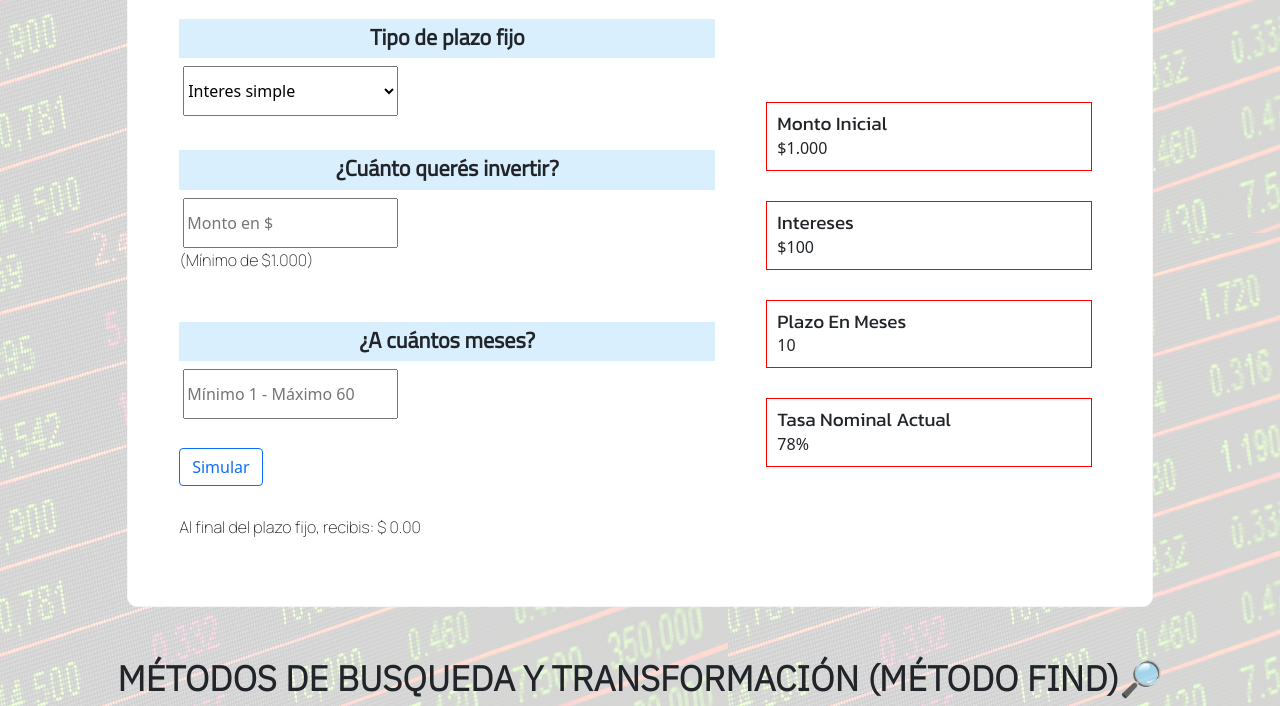
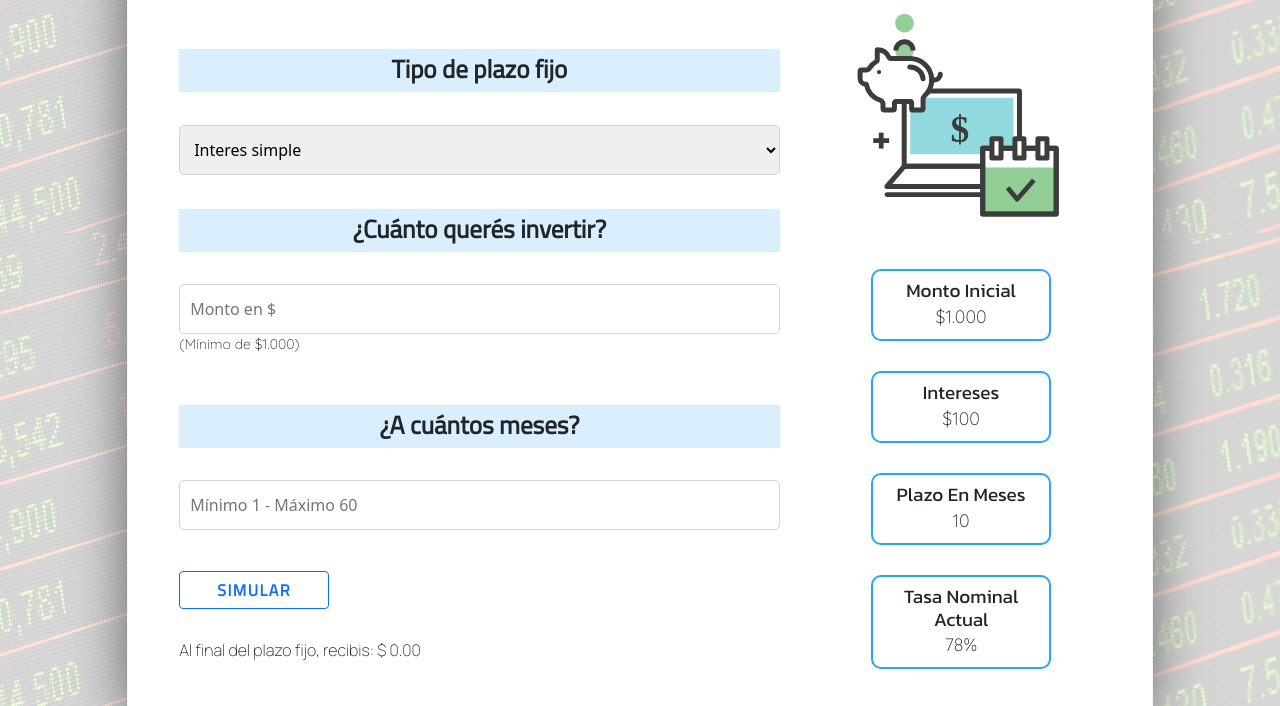
Before and after one commit to aletomk/Preentrega1-Tomkiewicz, a plain HTML site: page index.html in a window 1280 px wide. Shown: the part 252-958 px from the top of the page. Drawn offline with nearby package versions, Linux system fonts and the light colour scheme.

Commit message:
perfeccionando estilos del simulador

```diff
--- a/css/styles.css
+++ b/css/styles.css
@@ -32,8 +32,8 @@ h2 {
 }
 
 h3 {
-  font-family: 'Titillium Web', sans-serif;
-  font-size: 22px;
+  font-family: "Titillium Web", sans-serif;
+  font-size: 25px;
   margin-top: 5px;
   padding: 5px 0 8px 0;
   font-weight: bold;
@@ -41,7 +41,7 @@ h3 {
 }
 
 h4{
-  font-family: 'Kanit', sans-serif;
+  font-family: "Kanit", sans-serif;
   font-size: 19px;
   text-transform: capitalize;
   margin-bottom: 0;
@@ -65,18 +65,29 @@ p {
   font-family: "Manrope", sans-serif;
 }
 
-form
-
-input{
-  width: 40%;
+input, select {
+  width: 100%;
   height: 50px;
+  border: 1.3px solid lightgrey;
+  border-radius: 5px;
+  padding: 10px;
 }
 
-select{
-  width: 40%;
-  height: 50px;
-  margin-left: 4px;
+input:hover, select:hover {
+  border: 1.3px solid #28A4FA;
 }
+
+input:focus, select:focus {
+	outline: none;
+}
+
+input[type=number]::-webkit-inner-spin-button,
+input[type=number]::-webkit-outer-spin-button {
+  -webkit-appearance: none;
+  margin: 0;
+}
+
+input[type=number] { -moz-appearance:textfield; }
 
 caption {
   font-family: "IBM Plex Sans", sans-serif;
@@ -87,18 +98,33 @@ caption {
   text-align: center;
 }
 
+button{
+  font-family: "Titillium Web", sans-serif;
+  letter-spacing: 1.5px;
+  text-transform: uppercase;
+  width: 25%;
+  margin-top: 12px;
+  padding: 5px;
+}
+
 /*MAIN*/
+
+#tipoPlazoFijo {
+  margin-top: 25px;
+}
 
 .simulador_seccion {
   background-color: white;
   border: 1px solid whitesmoke;
+  box-shadow: -1px 1px 60px -10px rgba(0,0,0,0.72);
   margin: 60px 20px 20px 20px;
   padding: 30px;
   border-radius: 10px;
 }
 
 .simulador_h2{
-  border-bottom: 1.5px groove #2186e4;
+  border-bottom: 1.5px solid #147fe3;
+  padding-bottom: 10px;
 }
 
 .simulador_h3{
@@ -110,10 +136,27 @@ caption {
   padding: 8px;
 }
 
+.resultados{
+  width: 75%;
+  margin-left: 40px;
+}
+
 .resultados_div{
-  border: 1px solid red;
+  border: 2.5px solid #28A4FA;
+  border-radius: 10px;
   margin: 30px;
-  padding: 10px;
+  padding: 9px;
+  text-align: center;
+}
+
+.resultados_div > div > span{
+  font-family: "Quicksand", sans-serif;
+  font-size: 18px;
+}
+
+.minimo {
+  font-family: "Quicksand", sans-serif;
+  font-size: 14px;
 }
 
 .apartado {
@@ -198,8 +241,8 @@ tr:hover th {
 
 .simulador_grid {
   display: grid;
-  grid-template-columns: 1.8fr 1.2fr;
-  align-items: center;
+  grid-template-columns: 2fr 1fr;
+  align-items: end;
 }
 
 .tablas_seccion {
--- a/index.html
+++ b/index.html
@@ -16,6 +16,7 @@
     <link href="https://fonts.googleapis.com/css2?family=Poppins&display=swap" rel="stylesheet">
     <link href="https://fonts.googleapis.com/css2?family=Poppins:wght@200&display=swap" rel="stylesheet">
     <link href="https://fonts.googleapis.com/css2?family=Titillium+Web&display=swap" rel="stylesheet">
+    <link href="https://fonts.googleapis.com/css2?family=Quicksand:wght@300&display=swap" rel="stylesheet">
     <!-- CSS BOOTSTRAP5-->
     <link href="https://cdn.jsdelivr.net/npm/bootstrap@5.1.3/dist/css/bootstrap.min.css" rel="stylesheet" integrity="sha384-1BmE4kWBq78iYhFldvKuhfTAU6auU8tT94WrHftjDbrCEXSU1oBoqyl2QvZ6jIW3" crossorigin="anonymous">
     <!-- CÓDIGO CSS -->
@@ -49,7 +50,7 @@
                             <h3 class="simulador_h3">¿Cuánto querés invertir?</h3>
                                 <label for="capital"></label>
                                 <input type="number" id="capital" min="1000" max="40000000" placeholder="Monto en $">
-                                <span><p>(Mínimo de $1.000)</p></span>
+                                <span><p class="minimo">(Mínimo de $1.000)</p></span>
                         </div>
 
                         <div class="simulador_div">
@@ -59,7 +60,7 @@
                         </div>
 
                         <div class="simulador_div">
-                            <button type="button" class="btn btn-outline-primary">Simular</button>
+                            <button type="button" class="btn btn-outline-primary"><b>Simular</b></button>
                         </div>
 
                         <div class="simulador_div">
@@ -67,6 +68,9 @@
                         </div>
                     </form>
                     <div class="resultados">
+                        <div>
+                            <img src="images/plazofijo.svg" alt="imagen plazo fijo">
+                        </div>
                         <div class="resultados_div">
                             <div><h4>Monto inicial</h4></div>
                             <div><span>$1.000</span></div>
```
Also changed, not shown: images/plazofijo.svg (added).
